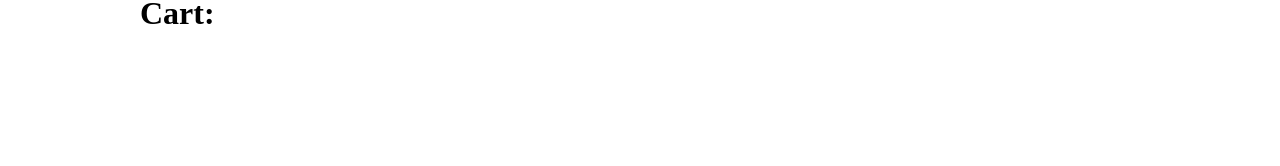
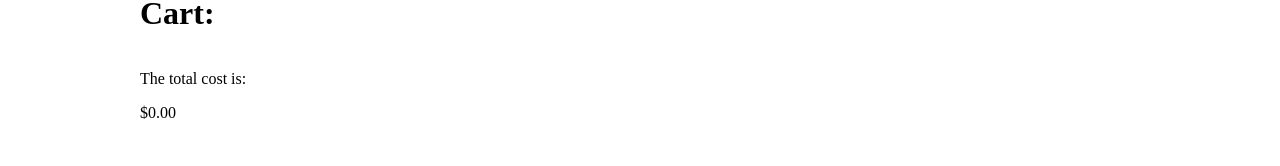
Before and after one commit to Victoria23022016/books-task, an Angular app: page /cart in a window 1280 px wide. Shown: the part 134-300 px from the top of the page. Built offline with nearby package versions, Linux system fonts and the light colour scheme.

Commit message:
Добавила компонент расчета итоговой стоимости

```diff
--- a/src/app/cart-calculation/cart-calculation.component.html
+++ b/src/app/cart-calculation/cart-calculation.component.html
@@ -1 +1,2 @@
-<p>cart-calculation works!</p>
+<p>The total cost is:</p>
+<span>{{ totalCost | currency }}</span>
--- a/src/app/cart-calculation/cart-calculation.component.ts
+++ b/src/app/cart-calculation/cart-calculation.component.ts
@@ -1,10 +1,27 @@
-import { Component } from '@angular/core';
+import { Component, Input, OnInit } from '@angular/core';
+import { Book } from '../book.service';
 
 @Component({
   selector: 'app-cart-calculation',
   templateUrl: './cart-calculation.component.html',
-  styleUrls: ['./cart-calculation.component.css']
+  styleUrls: ['./cart-calculation.component.css'],
 })
-export class CartCalculationComponent {
+export class CartCalculationComponent implements OnInit {
+  @Input() books: Book[];
 
+  totalCost: number;
+
+  ngOnInit(): void {
+    this.totalCost = this.calcTotalCost();
+  }
+
+  calcTotalCost(): number {
+    //подумать, может вынести в сервис этот метод?
+    return this.books
+      .map((el) => el.price)
+      .map((el) => +el.slice(1, el.length))
+      .reduce((sum, number) => {
+        return sum + number;
+      }, 0);
+  }
 }
--- a/src/app/cart/cart.component.html
+++ b/src/app/cart/cart.component.html
@@ -12,3 +12,5 @@
     </tr>
   </tbody>
 </table>
+<app-cart-calculation [books]="books"></app-cart-calculation>
+<!--калькуляция показана только если корзина НЕ пустая, сделать проверку-->
```
